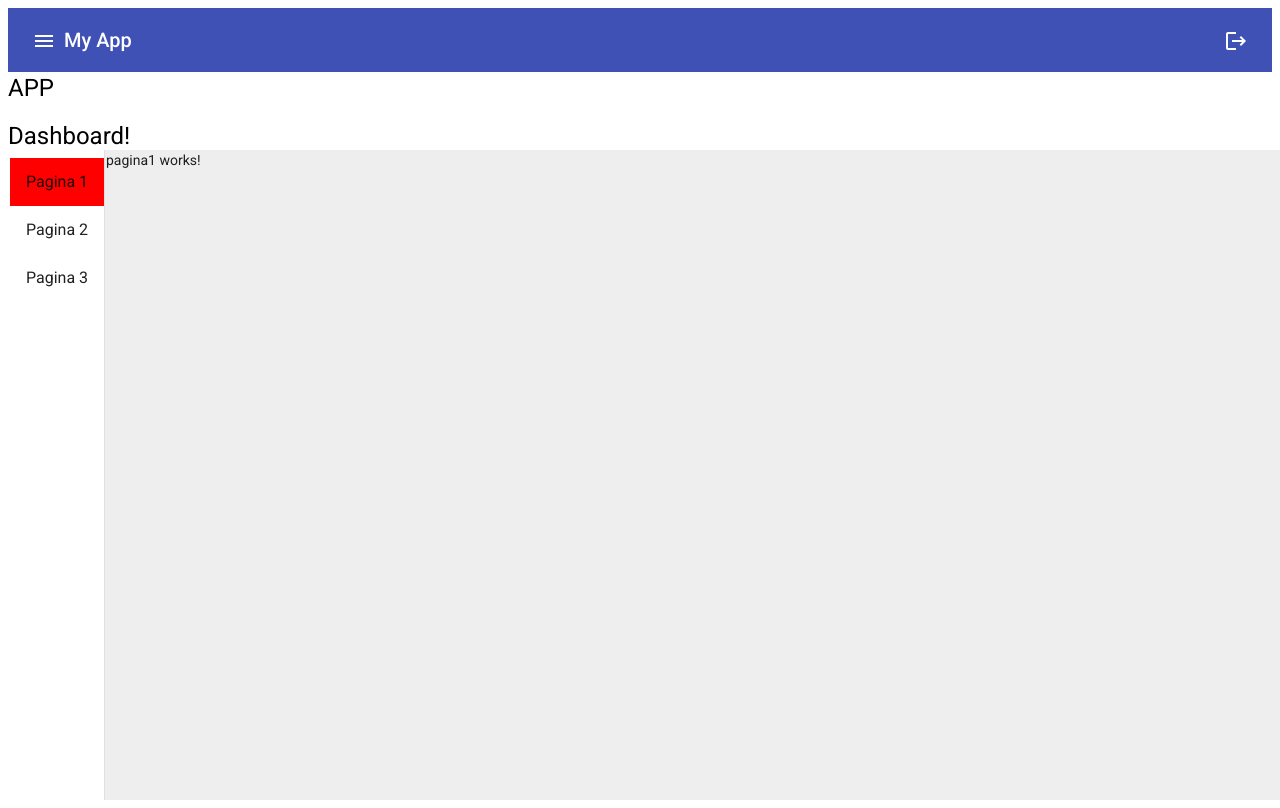
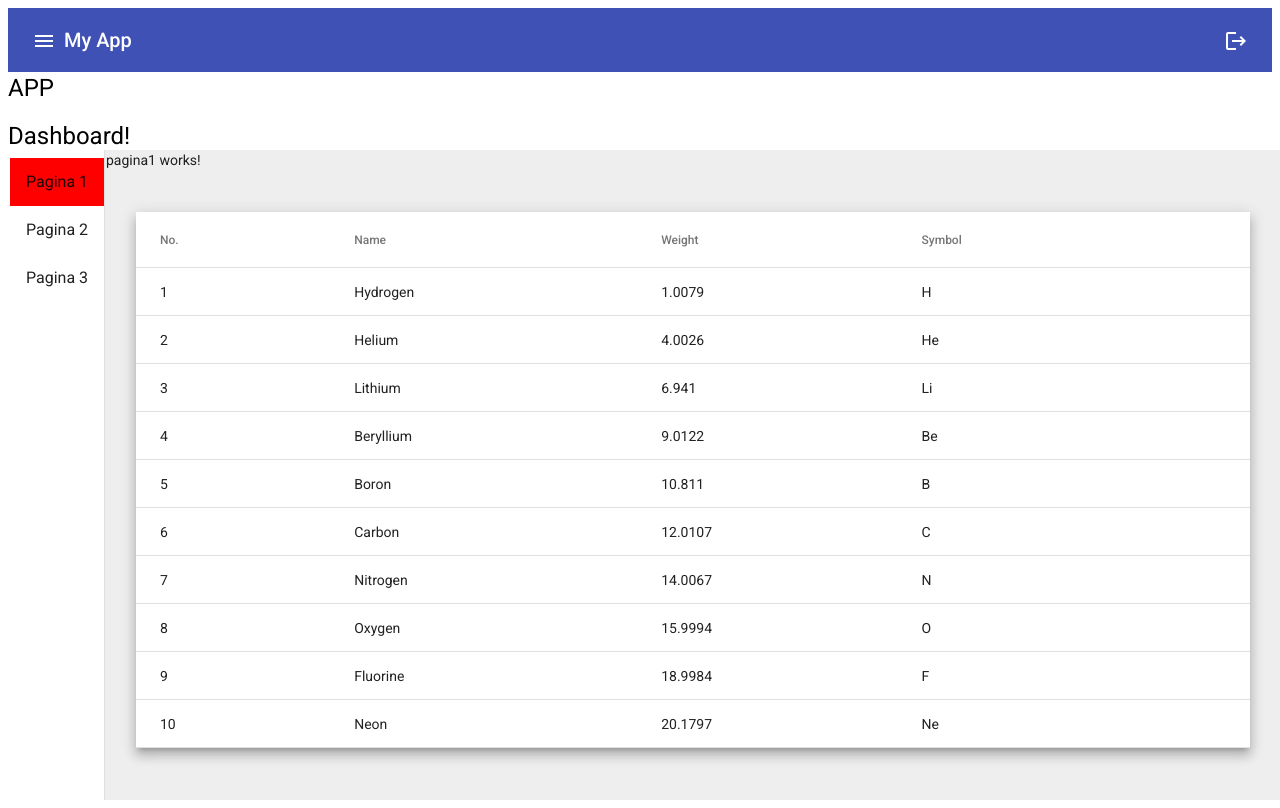
Before and after one commit to Alby2901/dashboard-finale, an Angular app: page /pagina1 in a window 1280 px wide. Built offline with nearby package versions, Linux system fonts and the light colour scheme.

Commit message:
20221006-03

```diff
--- a/src/app/app.module.ts
+++ b/src/app/app.module.ts
@@ -12,6 +12,7 @@
 import {MatListModule} from '@angular/material/list';
 import {MatToolbarModule} from '@angular/material/toolbar';
 import {MatIconModule} from '@angular/material/icon';
+import {MatTableModule} from '@angular/material/table';
 
 import { AppComponent } from './app.component';
 import { LoginComponent } from './componenti/login/login.component';
@@ -43,7 +44,8 @@
     MatSidenavModule,
     MatListModule,
     MatToolbarModule,
-    MatIconModule
+    MatIconModule,
+    MatTableModule
   ],
   providers: [],
   bootstrap: [AppComponent]
--- a/src/app/componenti/pagina1/pagina1.component.css
+++ b/src/app/componenti/pagina1/pagina1.component.css
@@ -0,0 +1,7 @@
+table {
+  width: 100%;
+}
+
+section {
+  padding: 30px;
+}
--- a/src/app/componenti/pagina1/pagina1.component.html
+++ b/src/app/componenti/pagina1/pagina1.component.html
@@ -1 +1,34 @@
 <p>pagina1 works!</p>
+<section>
+  <table mat-table [dataSource]="dataSource" class="mat-elevation-z8">
+    <!--- Note that these columns can be defined in any order.
+        The actual rendered columns are set as a property on the row definition" -->
+
+    <!-- Position Column -->
+    <ng-container matColumnDef="position">
+      <th mat-header-cell *matHeaderCellDef>No.</th>
+      <td mat-cell *matCellDef="let element">{{ element.position }}</td>
+    </ng-container>
+
+    <!-- Name Column -->
+    <ng-container matColumnDef="name">
+      <th mat-header-cell *matHeaderCellDef>Name</th>
+      <td mat-cell *matCellDef="let element">{{ element.name }}</td>
+    </ng-container>
+
+    <!-- Weight Column -->
+    <ng-container matColumnDef="weight">
+      <th mat-header-cell *matHeaderCellDef>Weight</th>
+      <td mat-cell *matCellDef="let element">{{ element.weight }}</td>
+    </ng-container>
+
+    <!-- Symbol Column -->
+    <ng-container matColumnDef="symbol">
+      <th mat-header-cell *matHeaderCellDef>Symbol</th>
+      <td mat-cell *matCellDef="let element">{{ element.symbol }}</td>
+    </ng-container>
+
+    <tr mat-header-row *matHeaderRowDef="displayedColumns"></tr>
+    <tr mat-row *matRowDef="let row; columns: displayedColumns"></tr>
+  </table>
+</section>
--- a/src/app/componenti/pagina1/pagina1.component.ts
+++ b/src/app/componenti/pagina1/pagina1.component.ts
@@ -1,4 +1,24 @@
 import { Component, OnInit } from '@angular/core';
+
+export interface PeriodicElement {
+  name: string;
+  position: number;
+  weight: number;
+  symbol: string;
+}
+
+const ELEMENT_DATA: PeriodicElement[] = [
+  {position: 1, name: 'Hydrogen', weight: 1.0079, symbol: 'H'},
+  {position: 2, name: 'Helium', weight: 4.0026, symbol: 'He'},
+  {position: 3, name: 'Lithium', weight: 6.941, symbol: 'Li'},
+  {position: 4, name: 'Beryllium', weight: 9.0122, symbol: 'Be'},
+  {position: 5, name: 'Boron', weight: 10.811, symbol: 'B'},
+  {position: 6, name: 'Carbon', weight: 12.0107, symbol: 'C'},
+  {position: 7, name: 'Nitrogen', weight: 14.0067, symbol: 'N'},
+  {position: 8, name: 'Oxygen', weight: 15.9994, symbol: 'O'},
+  {position: 9, name: 'Fluorine', weight: 18.9984, symbol: 'F'},
+  {position: 10, name: 'Neon', weight: 20.1797, symbol: 'Ne'},
+];
 
 @Component({
   selector: 'app-pagina1',
@@ -6,6 +26,8 @@
   styleUrls: ['./pagina1.component.css']
 })
 export class Pagina1Component implements OnInit {
+  displayedColumns: string[] = ['position', 'name', 'weight', 'symbol'];
+  dataSource = ELEMENT_DATA;
 
   constructor() { }
 
```
